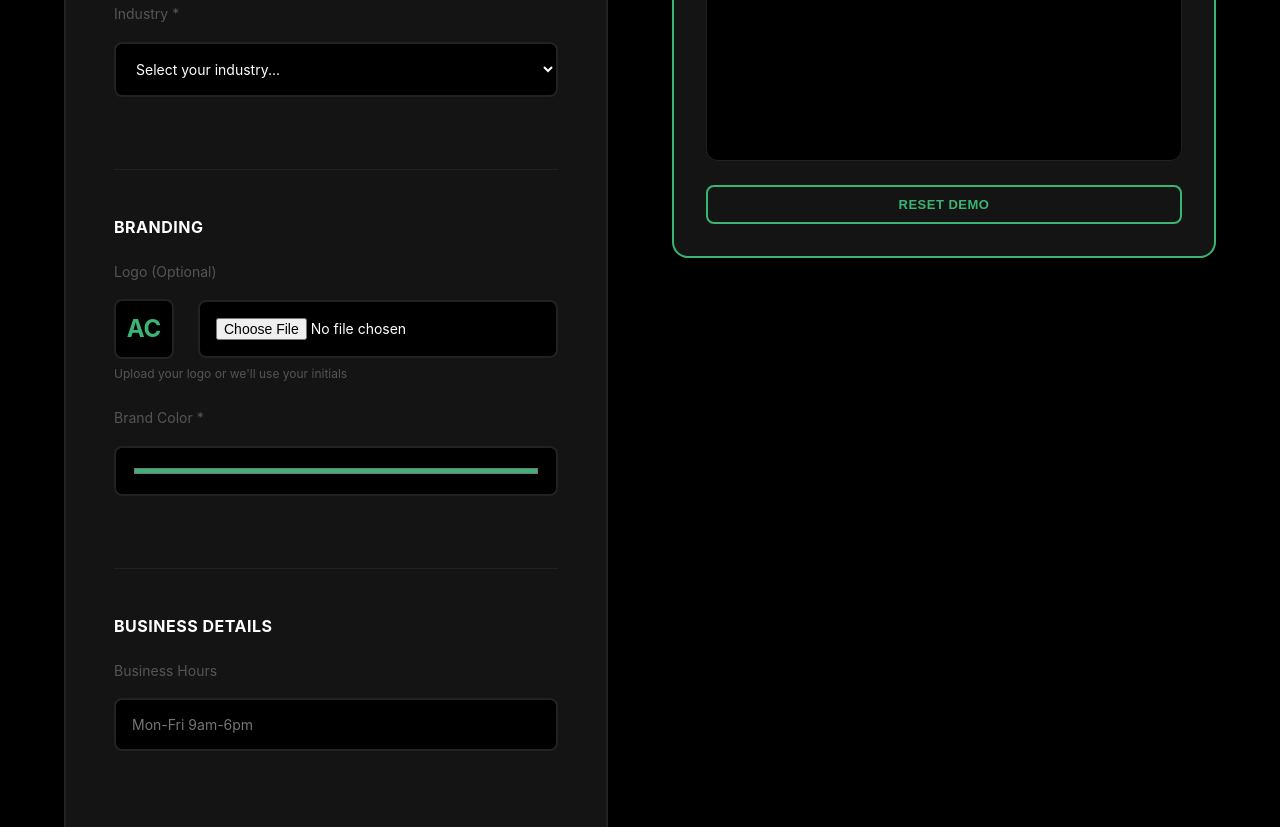
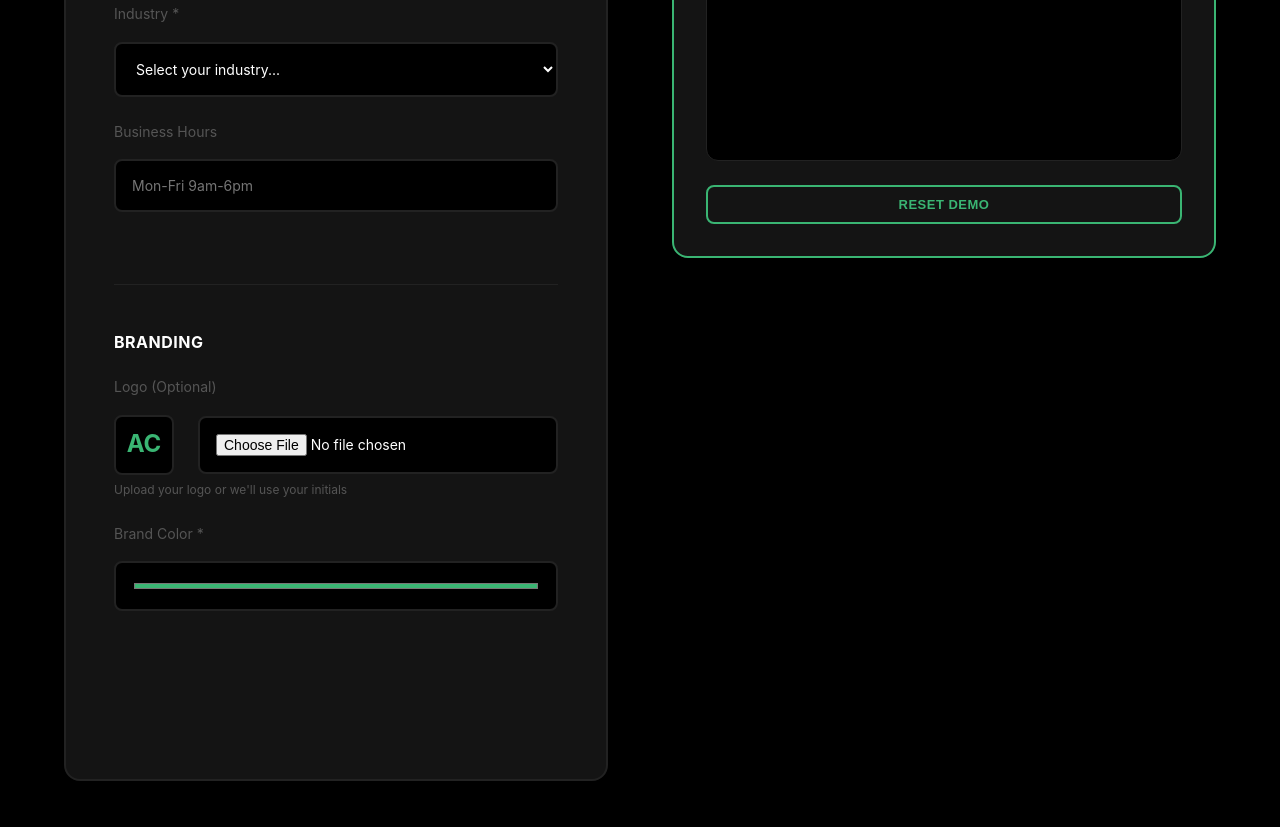
Before and after one commit to ottoautomation/otto-website, a plain HTML site: page try-demo.html in a window 1280 px wide. Shown: the part 914-1741 px from the top of the page. Drawn offline with Linux system fonts and the light colour scheme.

Commit message:
Moved business hours to Business Information section

```diff
--- a/try-demo.html
+++ b/try-demo.html
@@ -403,6 +403,10 @@
                                 <label>Describe Your Industry *</label>
                                 <input type="text" id="customIndustry" placeholder="e.g., Pool Cleaning, Music Lessons, Dog Walking...">
                             </div>
+                            <div class="form-group">
+                                <label>Business Hours</label>
+                                <input type="text" id="businessHours" placeholder="Mon-Fri 9am-6pm">
+                            </div>
                         </div>
 
                         <!-- Custom FAQs Section (shown when "Other" is selected) -->
@@ -436,15 +440,7 @@
                             </div>
                         </div>
 
-                        <!-- Business Details -->
-                        <div class="form-section">
-                            <h4>Business Details</h4>
-                            <div class="form-group">
-                                <label>Business Hours</label>
-                                <input type="text" id="businessHours" placeholder="Mon-Fri 9am-6pm">
-                            </div>
-                        </div>
-                    </form>
+                        </form>
                 </div>
 
                 <!-- Preview -->
```
